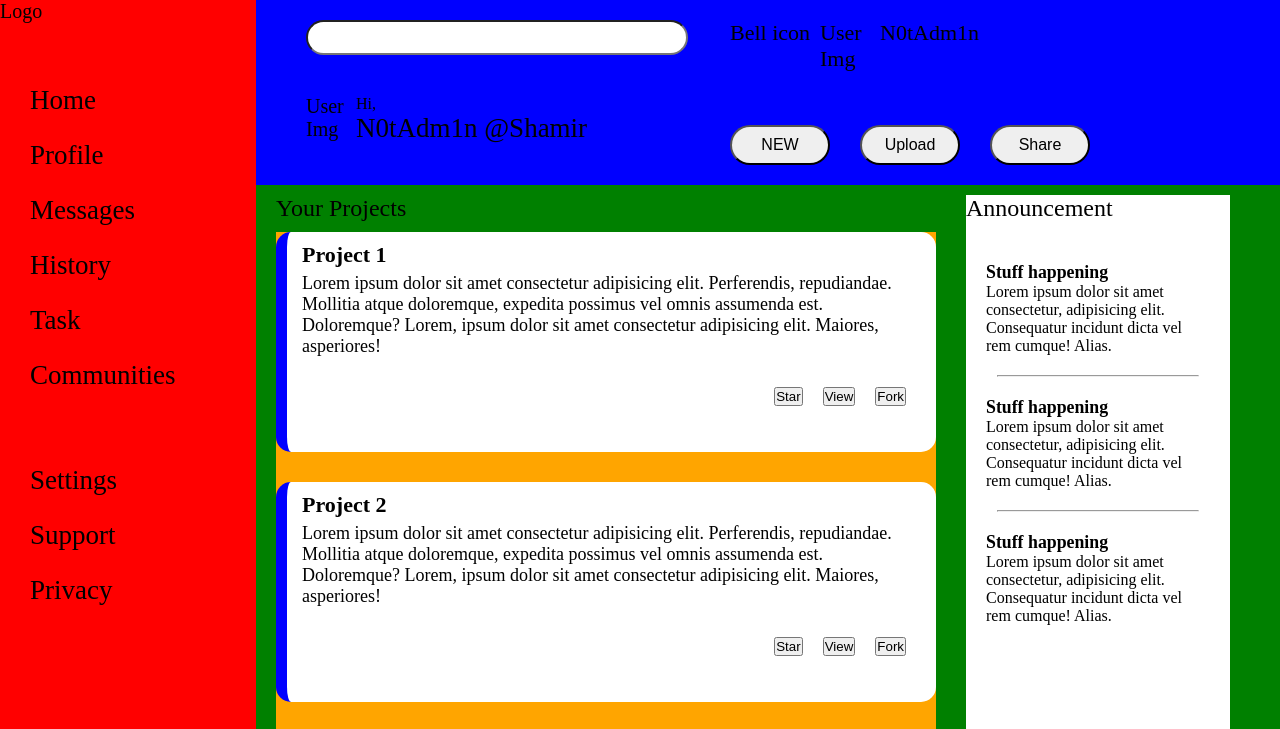
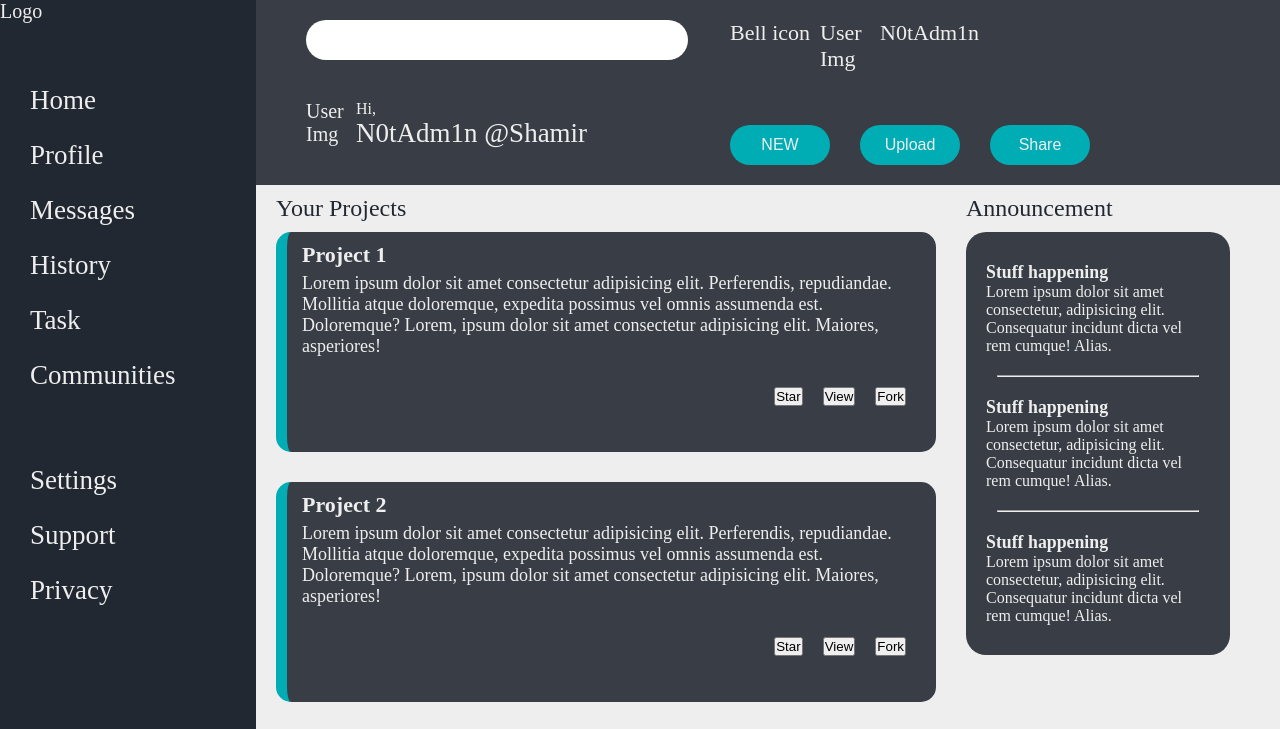
Before and after one commit to N0tAdm1n/admin-dashboard, a plain HTML site: page index.html in a window 1280 px wide. Shown: the top 729 px of the page. Drawn offline with Linux system fonts and the light colour scheme.

Commit message:
Applied color pallete to the page

```diff
--- a/style.css
+++ b/style.css
@@ -5,10 +5,11 @@
 }
 :root {
   font-size: 20px;
-  --black: #222831;
-  --grey: #393E46;
+  --grey: #222831;
+  --black: #393E46;
   --teal: #00ADB5;
   --white: #EEEEEE;
+  color: var(--white);
 }
 .container {
   height: 100vh;
@@ -21,7 +22,7 @@
 }
 .header {
   grid-area: header;
-  background-color: blue;
+  background-color: var(--black);
   padding: 20px 50px;
 
   display: grid;
@@ -29,8 +30,11 @@
 }
 #search-bar {
     width: 90%;
-    height: 35px;
+    height: 40px;
     border-radius: 50px;
+    font-size: 1.1rem;
+    padding: 0 10px;
+    border: none;
 }
 .welcome-container {
     margin-top: 40px;
@@ -57,10 +61,13 @@
     width: 100px;
     border-radius: 50px;
     font-size: 0.8rem;
+    background-color: var(--teal);
+    border: none;
+    color: var(--white);
 }
 .side-menu {
   grid-area: side-menu;
-  background-color: red;
+  background-color: var(--grey);
 
   display: flex;
   flex-direction: column;
@@ -72,7 +79,7 @@
 }
 .main {
   grid-area: main;
-  background-color: green;
+  background-color: var(--white);
   padding: 10px 50px 10px 20px;
   display: grid;
   grid-template-columns: 5fr 2fr;
@@ -81,9 +88,10 @@
 .heading {
   font-size: 1.2rem;
   margin-bottom: 10px;
+  color: var(--grey);
 }
 .projects-container {
-  background-color: orange;
+  /* background-color: orange; */
   /* padding: 10px; */
   display: grid;
   grid-template-columns: repeat(auto-fit, minmax(400px, 1fr));
@@ -91,10 +99,10 @@
 }
 
 .project-tiles {
-  background-color: white;
+  background-color: var(--black);
   height: 220px;
   border-radius: 15px;
-  border-left: solid blue 11px;
+  border-left: solid var(--teal) 11px;
   padding: 10px 30px 10px 15px;
 }
 .project-heading {
@@ -113,7 +121,7 @@
   gap: 20px;
 }
 .announcement-trending-container {
-  background-color: skyblue;
+  /* background-color: skyblue; */
 
   display: grid;
   grid-template-columns: 1fr;
@@ -123,11 +131,13 @@
 
 .announcement,
 .trending {
-  background-color: white;
+  /* background-color: var(--black); */
 }
 .announcement-content {
   height: fit-content;
   padding: 30px 20px;
+  background-color: var(--black);
+  border-radius: 20px;
 }
 .announcement-heading {
   font-size: 0.89rem;
@@ -146,6 +156,8 @@ hr {
   gap: 10px;
   height: fit-content;
   padding: 30px 20px;
+  background-color: var(--black);
+  border-radius: 20px;
 }
 .trending-topic {
   display: flex;
```
